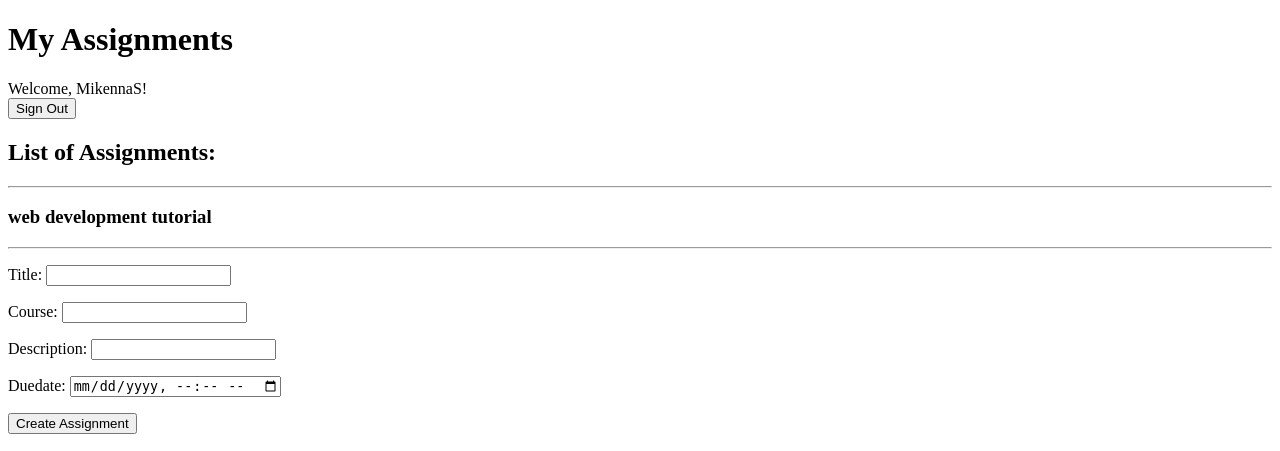
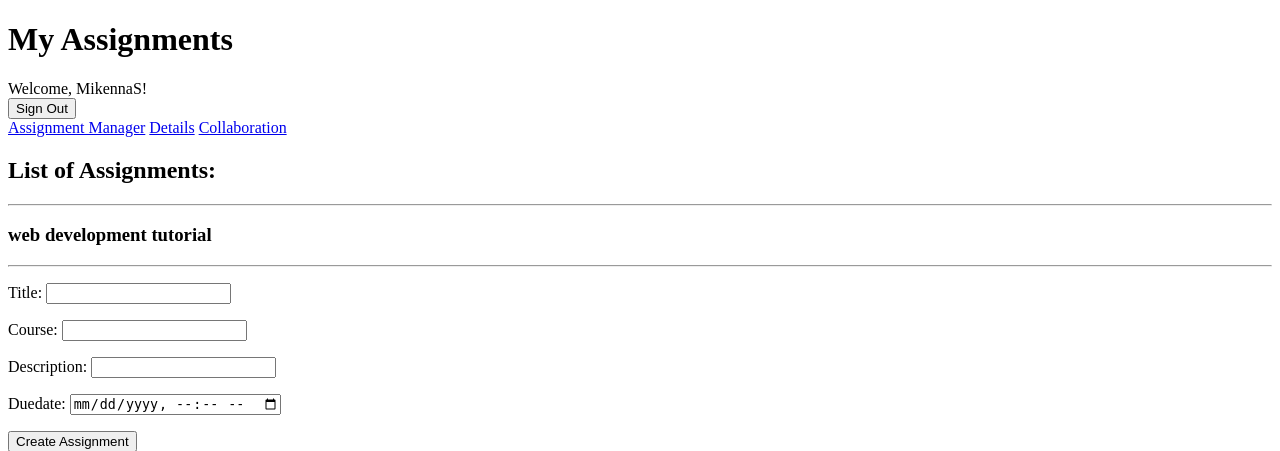
Before and after one commit to Kenna03/studyApp, a Django app: page / in a window 1280 px wide. Shown: the top 451 px of the page. Run offline with Django 4.2, Linux system fonts and the light colour scheme; a user stored in the database is signed in; data comes from the database, SQL or seed files in the repository.

Commit message:
added navigation

```diff
--- a/studyapp/templates/collaboration.html
+++ b/studyapp/templates/collaboration.html
@@ -5,6 +5,10 @@
     <title>Collaboration</title>
 </head>
 <body>
-
+ <nav class="navbar navbar-expand-lg navbar-light bg-light">
+        <a class="navbar-brand" href="/">Assignment Manager</a>
+        <a href="details/">Details</a>
+        <a href="collaboration/">Collaboration</a>
+ </nav>
 </body>
 </html>
--- a/studyapp/templates/index.html
+++ b/studyapp/templates/index.html
@@ -17,7 +17,11 @@
         <input type="submit" value="Sign Out">
     </form>
 {% endif %}
-
+ <nav class="navbar navbar-expand-lg navbar-light bg-light">
+        <a class="navbar-brand" href="/">Assignment Manager</a>
+        <a href="details/">Details</a>
+        <a href="collaboration/">Collaboration</a>
+    </nav>
 <h2>List of Assignments:</h2>
 {% for assignment in assignments %}
     <hr>
```
Also changed, not shown: studyapp/templates/details.html (+10 -5 lines).
